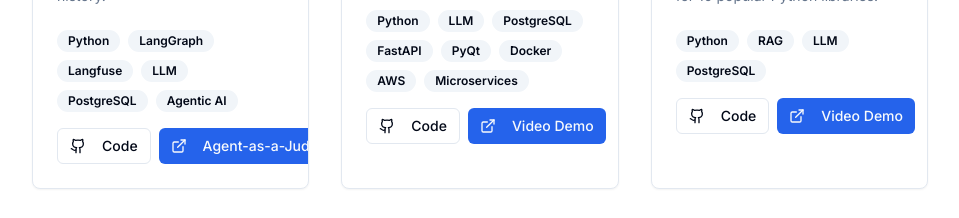
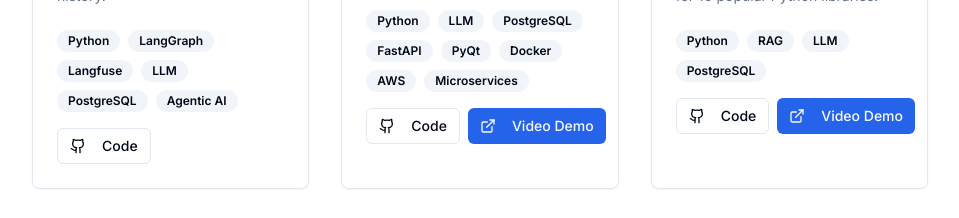
Before and after one commit to sanketh-1850/SankethSequeiraPortfolio, a Next.js app: page / in a window 1280 px wide. Shown: the part 4040-4258 px from the top of the page, without its empty margins (160-1119 px from the left). Built offline with nearby package versions, Linux system fonts and the light colour scheme.

Commit message:
minor change

```diff
--- a/app/page.tsx
+++ b/app/page.tsx
@@ -365,7 +365,7 @@ export default function Portfolio() {
                             Code
                           </Link>
                           </Button>
-                          {project.id !== "blockchain" && project.live && (
+                          {project.id !== "blockchain" && project.id !== "Agent-as-a-Judge" && project.live && (
                           <Button size="sm" asChild className="hover:scale-105 transition-transform duration-200">
                             <Link href={project.live}>
                               <ExternalLink className="mr-2 h-4 w-4" />
```
